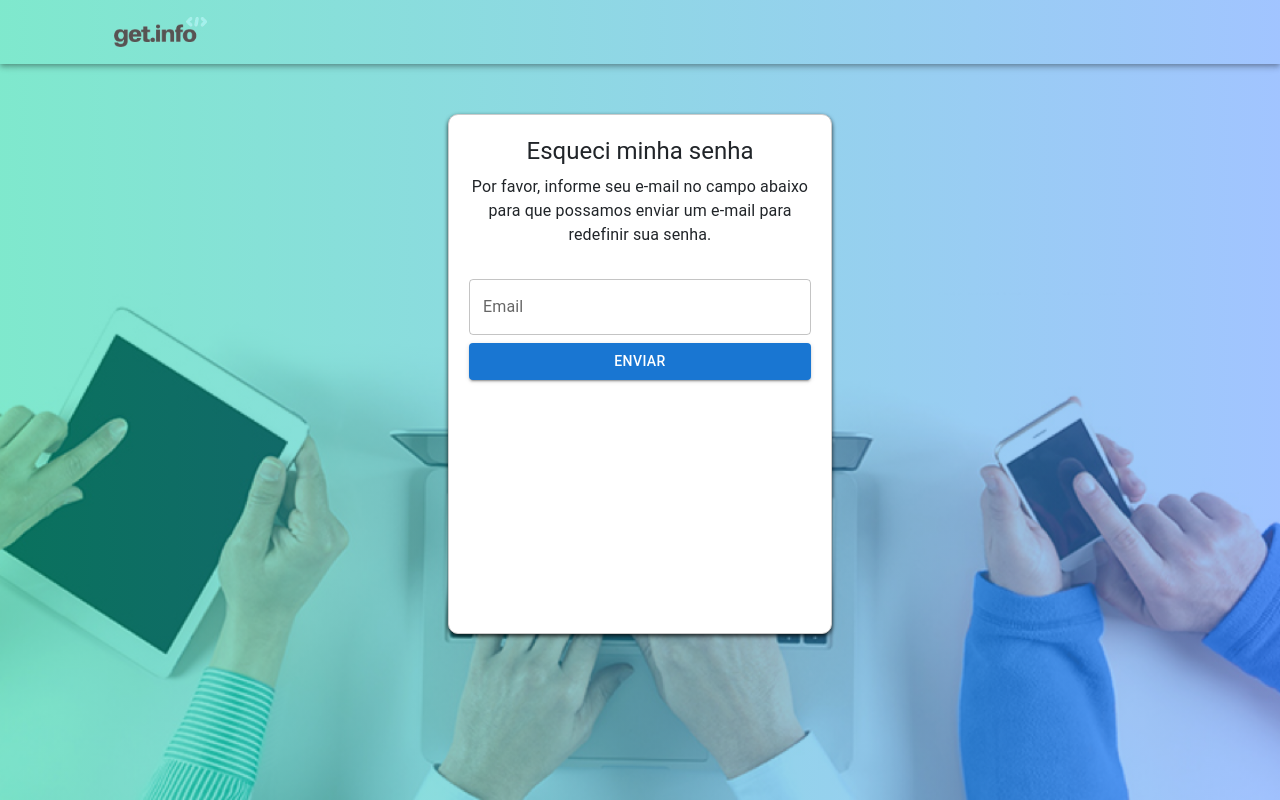
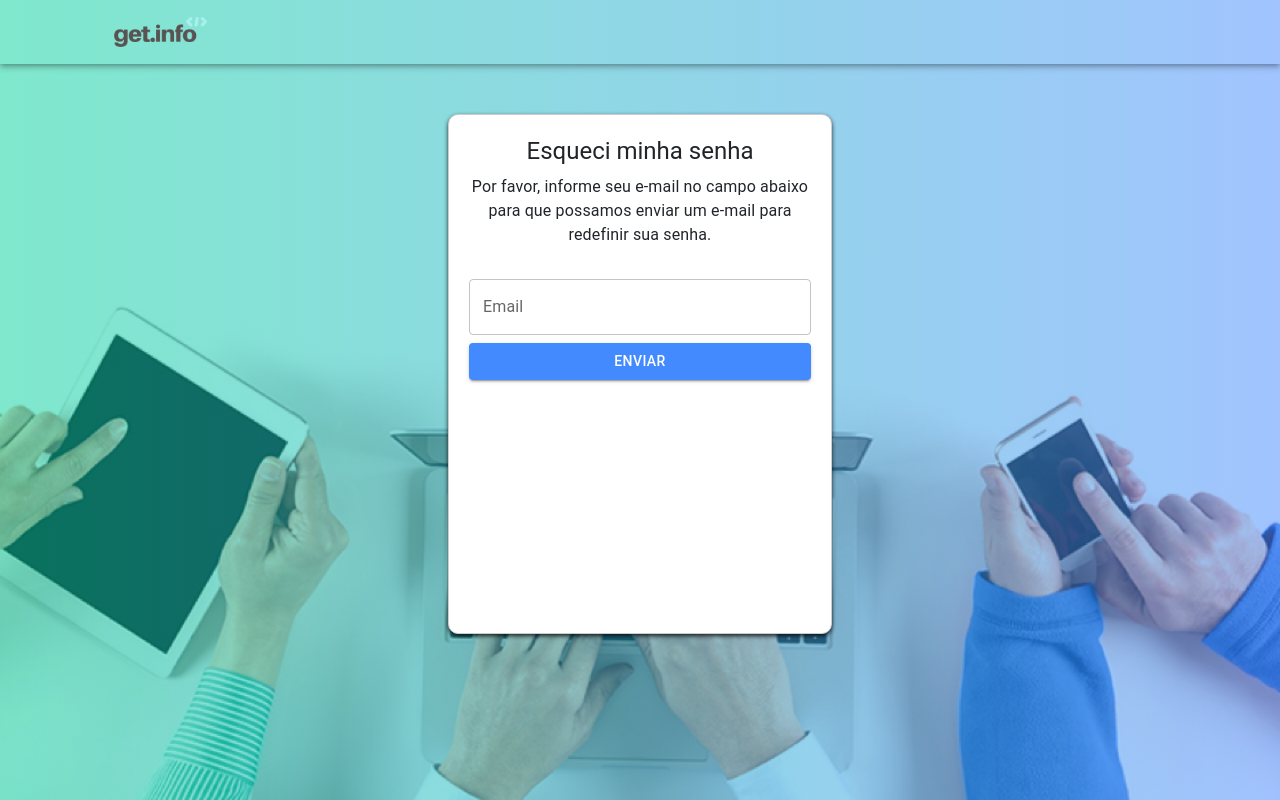
Before and after one commit to SimonMelo/squad-1, a React (Create React App) app: page /esqueci-minha-senha in a window 1280 px wide. Built offline with nearby package versions, Linux system fonts and the light colour scheme.

Commit message:
refactor: reajuste loading and add CircularProgress

```diff
--- a/src/components/ForgetPassword/ForgetPassword.jsx
+++ b/src/components/ForgetPassword/ForgetPassword.jsx
@@ -8,19 +8,20 @@ import {
   Toolbar,
   Typography,
   TextField,
-  Button
+  Button,
+  CircularProgress
 } from "@mui/material";
-
-import { LoadingButton } from '@mui/lab';
-import { changeState } from "../../utils/loading";
 
 
 const ForgetPassword = () => {
 
   const [loading,setLoading] = useState(false);
 
-  const handleClick = async () => {
-    changeState(setLoading)
+  const handleButton = async () => {
+    setLoading(true)
+      setTimeout(() => {
+        setLoading(false)
+      }, 2000)
   }
 
 
@@ -66,9 +67,16 @@ const ForgetPassword = () => {
                 variant="outlined"
                 margin="normal"
               />
-              <LoadingButton loading={loading}  onClick={handleClick} variant="contained" color="primary" fullWidth>
-                Enviar
-              </LoadingButton>
+              <Button
+          className="btn-login"
+          variant="contained"
+          color="primary"
+          onClick={handleButton}
+          fullWidth
+          disabled={loading}
+        >
+          {loading ? <CircularProgress size={24} color="inherit" /> : "Enviar"}
+        </Button>
             </form>
         </Grid>
       </Container>
--- a/src/components/Login/FormLogin.jsx
+++ b/src/components/Login/FormLogin.jsx
@@ -1,17 +1,16 @@
 import React, { useEffect, useState } from "react";
 import "./Login.css";
 import { formatDocument, matchDocument } from "../../utils/document";
-import { changeState } from "../../utils/loading";
 import { Link as RouterLink } from "react-router-dom";
-import { Container, Typography, TextField, Button } from "@mui/material";
-import { LoadingButton } from "@mui/lab";
+import { Container, Typography, TextField, Button, CircularProgress  } from "@mui/material";
+
 
 const LoginForm = () => {
   const [document, setDocument] = useState("")
   const [password, setPassword] = useState("")
   const [documentError, setDocumentError] = useState("")
   const [passwordError, setPasswordError] = useState("")
-  const [loading,setLoading] = useState(false);
+  const [loading, setLoading] = useState(false)
 
   const handleDocumentChange = (event) => {
     const { value } = event.target
@@ -47,13 +46,13 @@ const LoginForm = () => {
     setPasswordError(passwordError)
 
     if (!documentError && !passwordError) {
-      console.log("Sucesso!")
+      setLoading(true)
+      setTimeout(() => {
+        setLoading(false)
+      }, 2000)
     }
 }
 
-const handleClick = async () => {
-  changeState(setLoading);
-}
 
 useEffect(() => {
   setDocumentError("")
@@ -110,19 +109,16 @@ useEffect(() => {
         >
           Esqueci minha senha
         </RouterLink>
-        <LoadingButton
-          loading={loading}
+        <Button
           className="btn-login"
           variant="contained"
           color="primary"
-          onClick={() => {
-            handleButton();
-            handleClick();
-          }}
+          onClick={handleButton}
           fullWidth
+          disabled={loading}
         >
-          Login
-        </LoadingButton>
+          {loading ? <CircularProgress size={24} color="inherit" /> : "Login"}
+        </Button>
       </form>
     </Container>
   )
```
